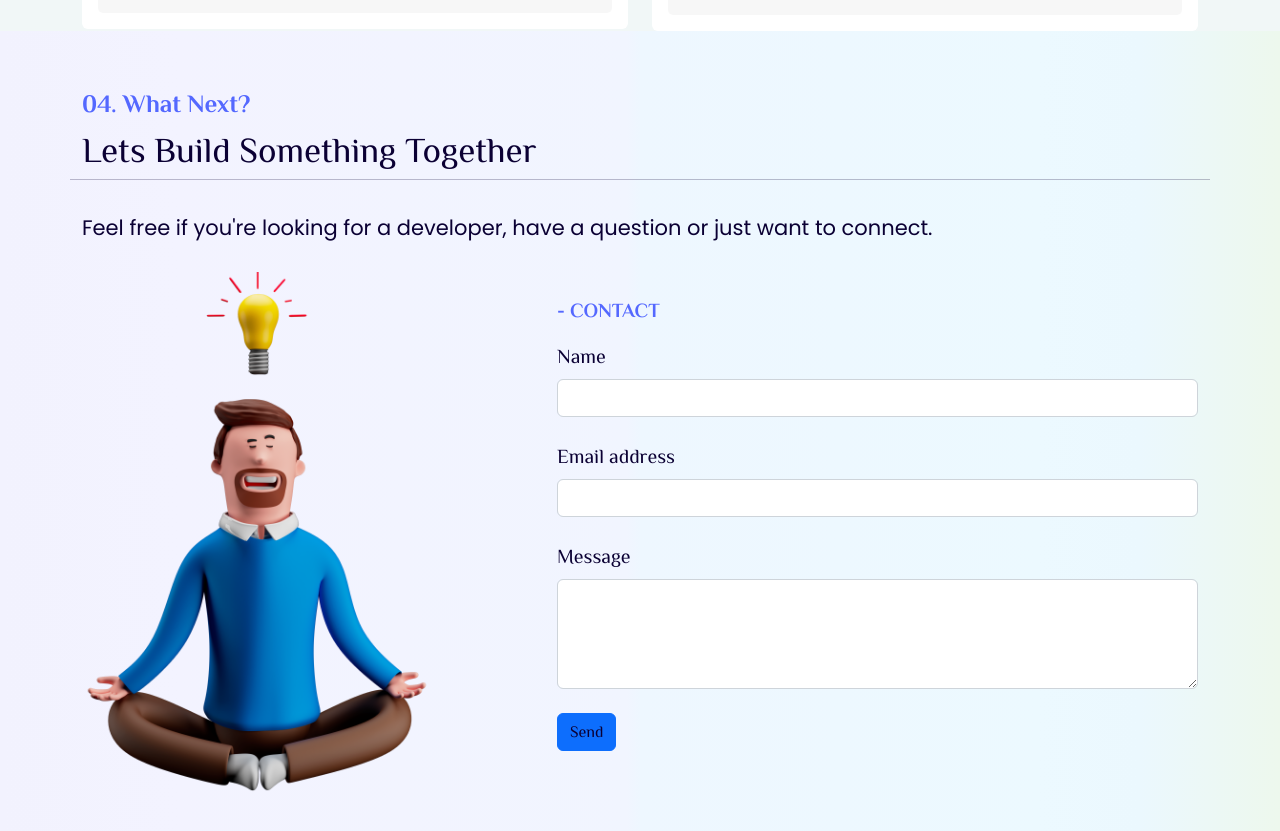
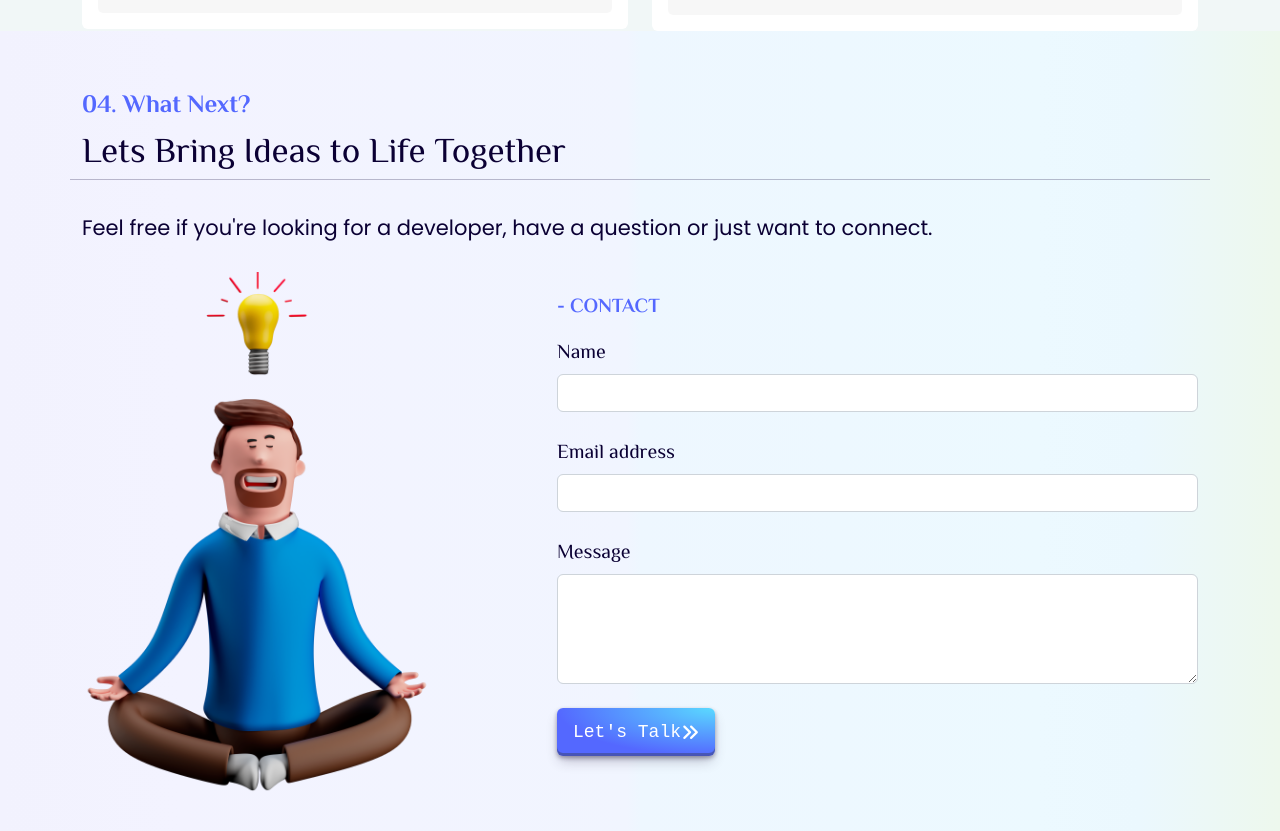
Before and after one commit to sirgama/sirgama.github.io, an Angular app: page / in a window 1280 px wide. Shown: the part 3820-4651 px from the top of the page. Built offline with nearby package versions, Linux system fonts and the light colour scheme; a web font is replaced by a local one.

Commit message:
update form send buton

```diff
--- a/src/app/contact/contact.component.css
+++ b/src/app/contact/contact.component.css
@@ -43,6 +43,52 @@
 }
 
 
+.talkbtn {
+  align-items: center;
+  appearance: none;
+  background-image: radial-gradient(100% 100% at 100% 0, #5adaff 0, #5468ff 100%);
+  border: 0;
+  border-radius: 6px;
+  box-shadow: rgba(45, 35, 66, .4) 0 2px 4px,rgba(45, 35, 66, .3) 0 7px 13px -3px,rgba(58, 65, 111, .5) 0 -3px 0 inset;
+  box-sizing: border-box;
+  color: #fff;
+  cursor: pointer;
+  display: inline-flex;
+  font-family: "JetBrains Mono",monospace;
+  height: 48px;
+  justify-content: center;
+  line-height: 1;
+  list-style: none;
+  overflow: hidden;
+  padding-left: 16px;
+  padding-right: 16px;
+  position: relative;
+  text-align: left;
+  text-decoration: none;
+  transition: box-shadow .15s,transform .15s;
+  user-select: none;
+  -webkit-user-select: none;
+  touch-action: manipulation;
+  white-space: nowrap;
+  will-change: box-shadow,transform;
+  font-size: 18px;
+}
+
+.talkbtn:focus {
+  box-shadow: #3c4fe0 0 0 0 1.5px inset, rgba(45, 35, 66, .4) 0 2px 4px, rgba(45, 35, 66, .3) 0 7px 13px -3px, #3c4fe0 0 -3px 0 inset;
+}
+
+.talkbtn:hover {
+  box-shadow: rgba(45, 35, 66, .4) 0 4px 8px, rgba(45, 35, 66, .3) 0 7px 13px -3px, #3c4fe0 0 -3px 0 inset;
+  transform: translateY(-2px);
+}
+
+.talkbtn:active {
+  box-shadow: #3c4fe0 0 3px 7px inset;
+  transform: translateY(2px);
+}
+
+
 
 
 
--- a/src/app/contact/contact.component.html
+++ b/src/app/contact/contact.component.html
@@ -5,7 +5,7 @@
 
   <div class="row d-flex justify-content-between flex-row mb-3 ">
 <h5 class="mt-5 abtme"><span class="num">04. What Next?</span> </h5>
-<h5 class=" abtme"><span class="num"></span>Lets Build Something Together </h5><hr>
+<h5 class=" abtme"><span class="num"></span>Lets Bring Ideas to Life Together </h5><hr>
 <p class="mt-3 abtmee">Feel free if you're looking for a developer, have a question or just want to connect.</p>
 
 <div class="col-md-4 align-self-center mt-1">
@@ -52,7 +52,7 @@
             </div> -->
 
             <!-- Submit button -->
-            <button type="submit" class="btn btn-primary btn-block mb-4">Send</button>
+            <button type="submit" class="btn talkbtn mb-4">Let's Talk  <i class="fa-solid fa-angles-right" style="color: white;"></i></button>
           </form>
         </div>
 
```
